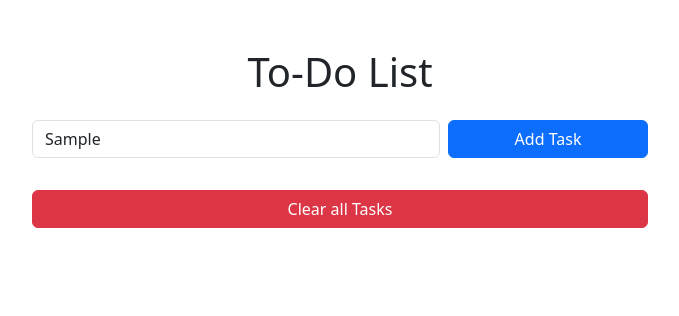
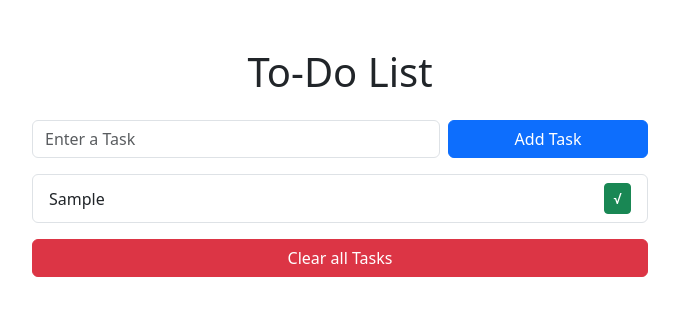
Before and after one commit to alexagold1/ToDoList, a plain HTML site: page index.html in a window 1280 px wide. Both pictures are taken after typing "Sample" into the empty fields and a click on the button "Add Task". Shown: the whole page, without its empty margins (300-979 px from the left). Drawn offline with nearby package versions, Linux system fonts and the light colour scheme.

Commit message:
done with javascript

```diff
--- a/index.html
+++ b/index.html
@@ -28,7 +28,7 @@
                 </div>
                 <div class="row g-2">
                     <div class="col-8">
-                        <input type="text" id="taskId" class="form-control" placeholder="Enter a Task">
+                        <input type="text" id="taskInput" class="form-control" placeholder="Enter a Task">
                     </div>
                     <div class="col-4">
                         <button id="addTaskButton" class="btn btn-primary w-100"> Add Task</button>
--- a/script.js
+++ b/script.js
@@ -2,10 +2,64 @@
 let tasks = []
 
 //Add an ON CLICK event listener to the "add task button" that calls a function
-document.getElementById('addTaskBtn').addEventListener('click', function(){
+document.getElementById('addTaskButton').addEventListener('click', function(){
     //get the value of the input box and store it in a variable called taskInput
     let taskInput = document.getElementById('taskInput').value
 
     //Check if taskInput has value or something in it
-    if(taskInput)
+    if(taskInput){
+        tasks.push(taskInput)
+
+        //clear the input field
+       document.getElementById('taskInput').value = ''
+
+// call the function to update the task list displayt
+        displayTasks()
+    }
 })
+
+//function to display tasks in the list
+function displayTasks() {
+    //select the unordered list (tasklist) in the html
+    let taskList = document.getElementById('taskList')
+
+    //clear the existing task list before updating it
+    taskList.innerHTML = ''
+
+    //loops through each task in the array and create a list item
+
+    tasks.forEach((task, index ) => {
+        //create a new <li> element for each task
+     let li = document.createElement('li')
+
+     //Add css classes for styling
+     li.classList.add(
+        'list-group-item',
+        'd-flex',
+        'justify-content-between',
+        'align-items-center'
+     )
+
+     li.innerHTML = `${task} <button class='btn btn-success btn-sm' onclick='removeTask(${index})'> √ </button>`
+
+     //append the new tasks to the task list
+     taskList.appendChild(li)
+
+    })
+}
+
+//Function to remove a task from thee list when the check button is clicked
+
+function removeTask(index){
+    tasks.splice(index, 1)
+
+    displayTasks()
+}
+
+//Event listener for the "Clear all tasks" button
+document.getElementById('clearTaskBtn').addEventListener('click', function(){
+//empty thr tasks array to remove all tasks
+tasks = []
+//call the function to update the tasks list display
+displayTasks()
+})
```
